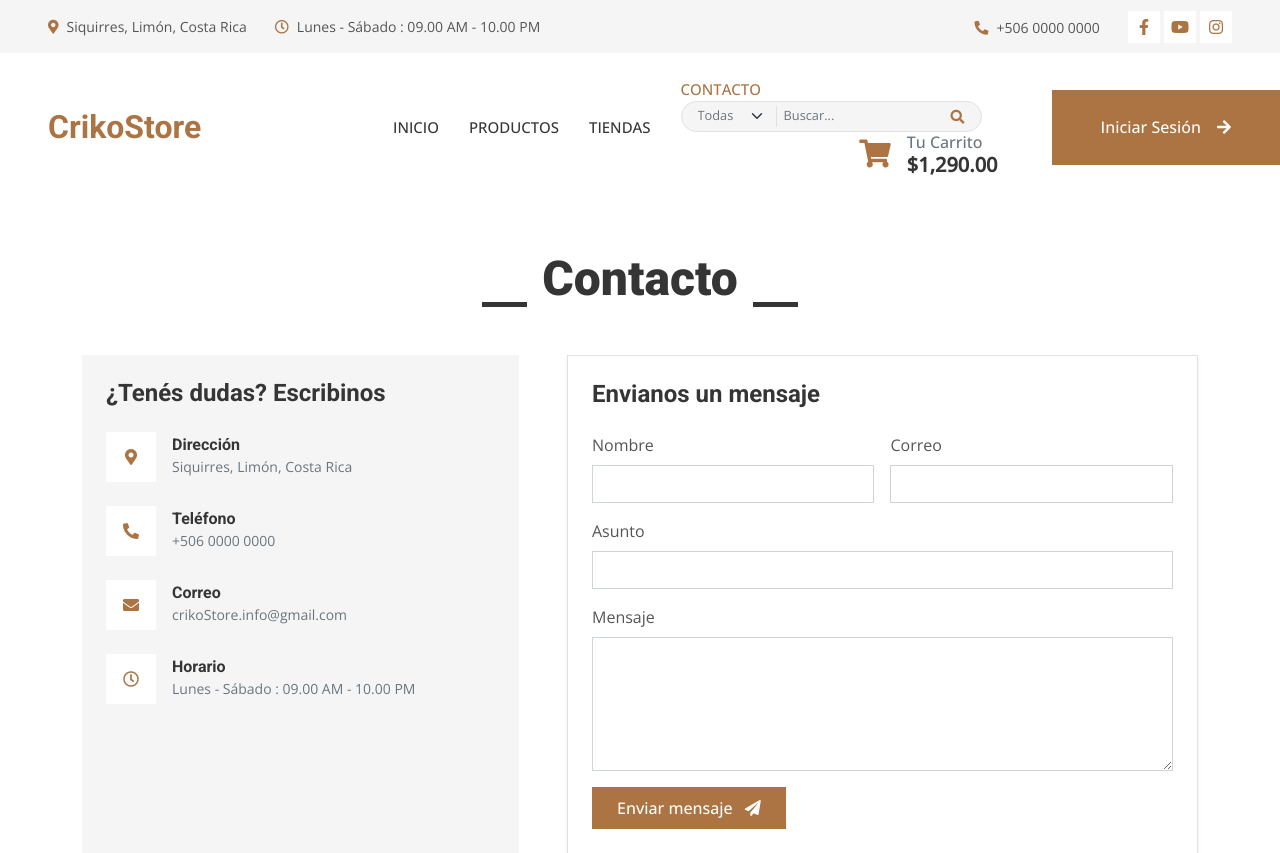
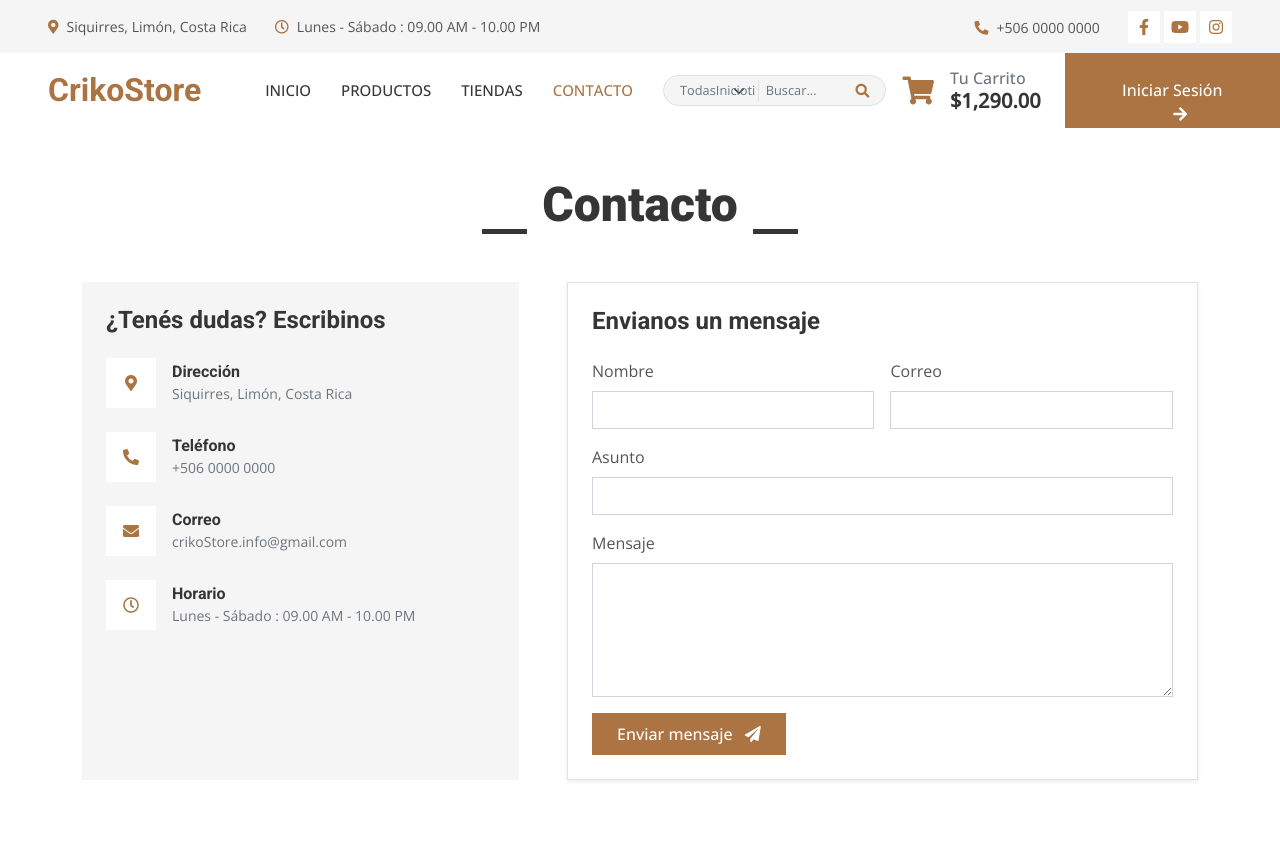
Before and after one commit to AlisonC017/tienda_online_laravel, a Laravel app: page /contacto in a window 1280 px wide. Shown: the top 853 px of the page. Run offline with Laravel 12, Linux system fonts and the light colour scheme; parts of the project's set-up code (start-up, migrations or seed data) failed here and were passed over; some libraries are stand-ins or nearby versions.

Commit message:
no cerre unas etiquetas xd

```diff
--- a/resources/views/layouts/landing/header.blade.php
+++ b/resources/views/layouts/landing/header.blade.php
@@ -39,27 +39,27 @@
     <div class="collapse navbar-collapse" id="navbarCollapse">
         <div class="navbar-nav ms-auto p-4 p-lg-0 align-items-lg-center">
             <a href="{{ route('inicio') }}"
-                class="nav-item nav-link {{ request()->routeIs('inicio') ? 'active' : '' }}">Inicio
+                class="nav-item nav-link {{ request()->routeIs('inicio') ? 'active' : '' }}">Inicio</a>
             <a href="{{ route('productos.index') }}"
-                    class="nav-item nav-link {{ request()->routeIs('productos.*') ? 'active' : '' }}">Productos
+                class="nav-item nav-link {{ request()->routeIs('productos.*') ? 'active' : '' }}">Productos</a>
             <a href="{{ route('tiendas.index') }}"
-                        class="nav-item nav-link {{ request()->routeIs('tiendas.*') ? 'active' : '' }}">Tiendas
+                class="nav-item nav-link {{ request()->routeIs('tiendas.*') ? 'active' : '' }}">Tiendas</a>
             <a href="{{ route('contacto') }}"
-                            class="nav-item nav-link {{ request()->routeIs('contacto') ? 'active' : '' }}">Contacto
+                class="nav-item nav-link {{ request()->routeIs('contacto') ? 'active' : '' }}">Contacto</a>
             <!-- Buscador  -->
             <form id="search-form" action="#" method="get" class="my-2 my-lg-0 me-lg-3">
                 <div class="input-group input-group-sm border rounded-pill bg-light overflow-hidden"
                     style="max-width: 600px;">
                     <select class="form-select border-0 bg-transparent ps-3 pe-1 text-muted"
                         style="max-width: 95px; font-size: 0.8rem;">
-                                        <option value="">Todas</option>
+                        <option value="">Todas</oprouteIs('inicio') ? 'active' : '' }}">Iniciotion>
                         <option value="groceries">Abarrotes</option>
                         <option value="drinks">Bebidas</option>
                         <option value="chocolates">Chocolates</option>
                     </select>
                     <span class="border-end my-1"></span>
-                                    <input type="text" class="form-control border-0 bg-transparent shadow-none"
-                                        placeholder="Buscar..." aria-label="Buscar" style="font-size: 0.8rem;">
+                    <input type="text" class="form-control border-0 bg-transparent shadow-none" placeholder="Buscar..."
+                        aria-label="Buscar" style="font-size: 0.8rem;">
                     <button class="btn border-0 text-primary pe-3" type="submit" aria-label="Buscar">
                         <i class="fa fa-search"></i>
                     </button>
```
Lines whose indentation alone changed are shown as unchanged.
